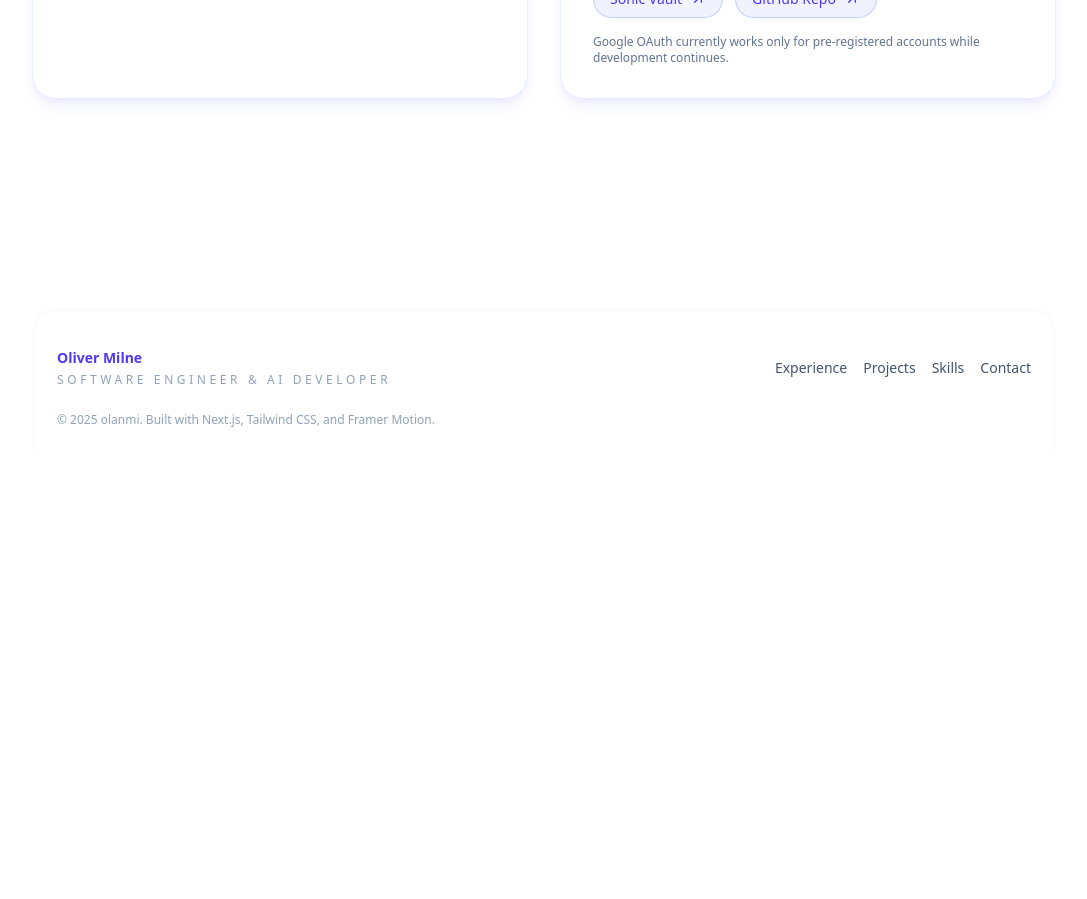
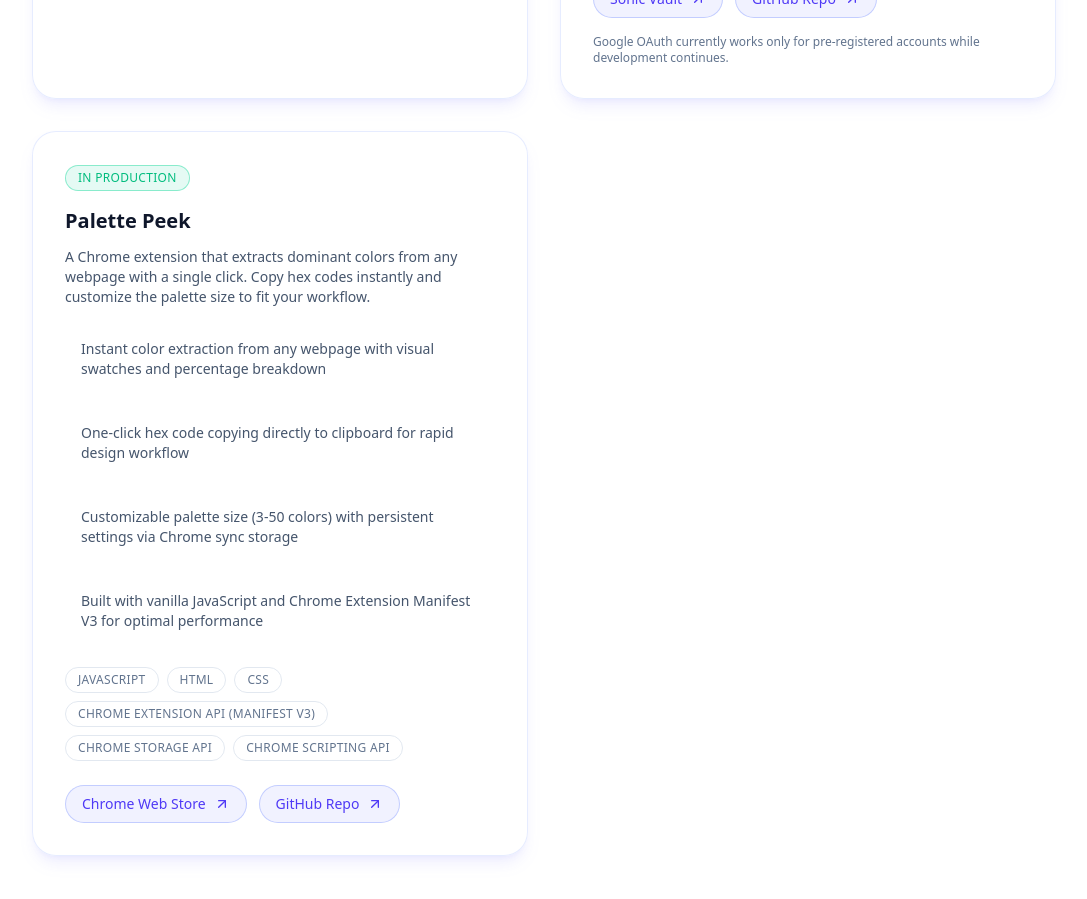
Before and after one commit to milneoa15/resume-new, a Next.js app: page /projects in a window 1280 px wide. Shown: the part 1180-2079 px from the top of the page, without its empty margins (96-1183 px from the left). Before the commit the page ends 1649 px from the top, so only its background shows below. Built offline with nearby package versions, Linux system fonts and the light colour scheme.

Commit message:
Add Palette Peek project

```diff
--- a/src/data/projects.ts
+++ b/src/data/projects.ts
@@ -44,4 +44,28 @@ export const projects: ProjectItem[] = [
     ],
     note: "Google OAuth currently works only for pre-registered accounts while development continues.",
   },
+  {
+    name: "Palette Peek",
+    description:
+      "A Chrome extension that extracts dominant colors from any webpage with a single click. Copy hex codes instantly and customize the palette size to fit your workflow.",
+    highlights: [
+      "Instant color extraction from any webpage with visual swatches and percentage breakdown",
+      "One-click hex code copying directly to clipboard for rapid design workflow",
+      "Customizable palette size (3-50 colors) with persistent settings via Chrome sync storage",
+      "Built with vanilla JavaScript and Chrome Extension Manifest V3 for optimal performance",
+    ],
+    technologies: [
+      "JavaScript",
+      "HTML",
+      "CSS",
+      "Chrome Extension API (Manifest V3)",
+      "Chrome Storage API",
+      "Chrome Scripting API",
+    ],
+    status: "In Production",
+    links: [
+      { label: "Chrome Web Store", href: "https://chromewebstore.google.com/detail/palette-peek/jmgoliggkghalheoakfboofgfanbphdh" },
+      { label: "GitHub Repo", href: "https://github.com/milneoa15/palette-peek" },
+    ],
+  },
 ];
```
